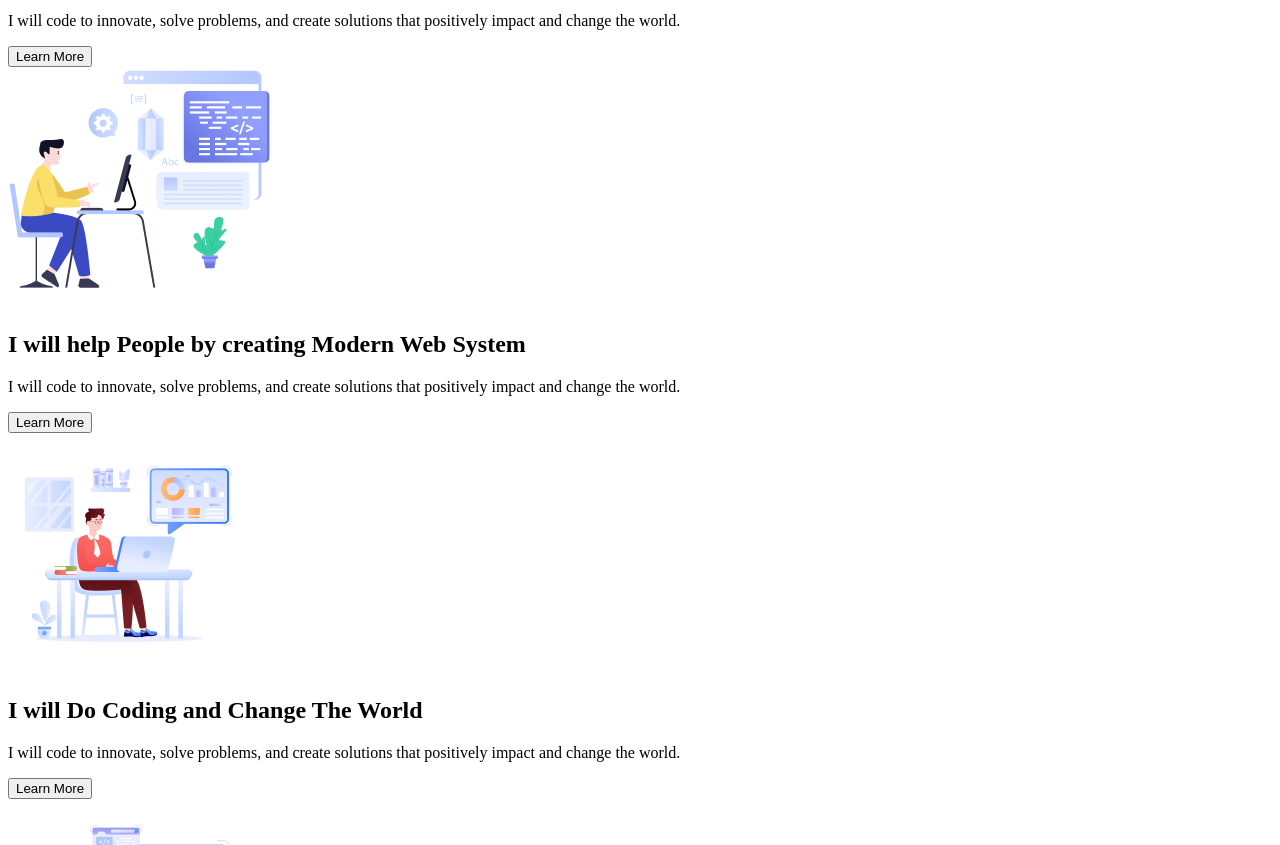
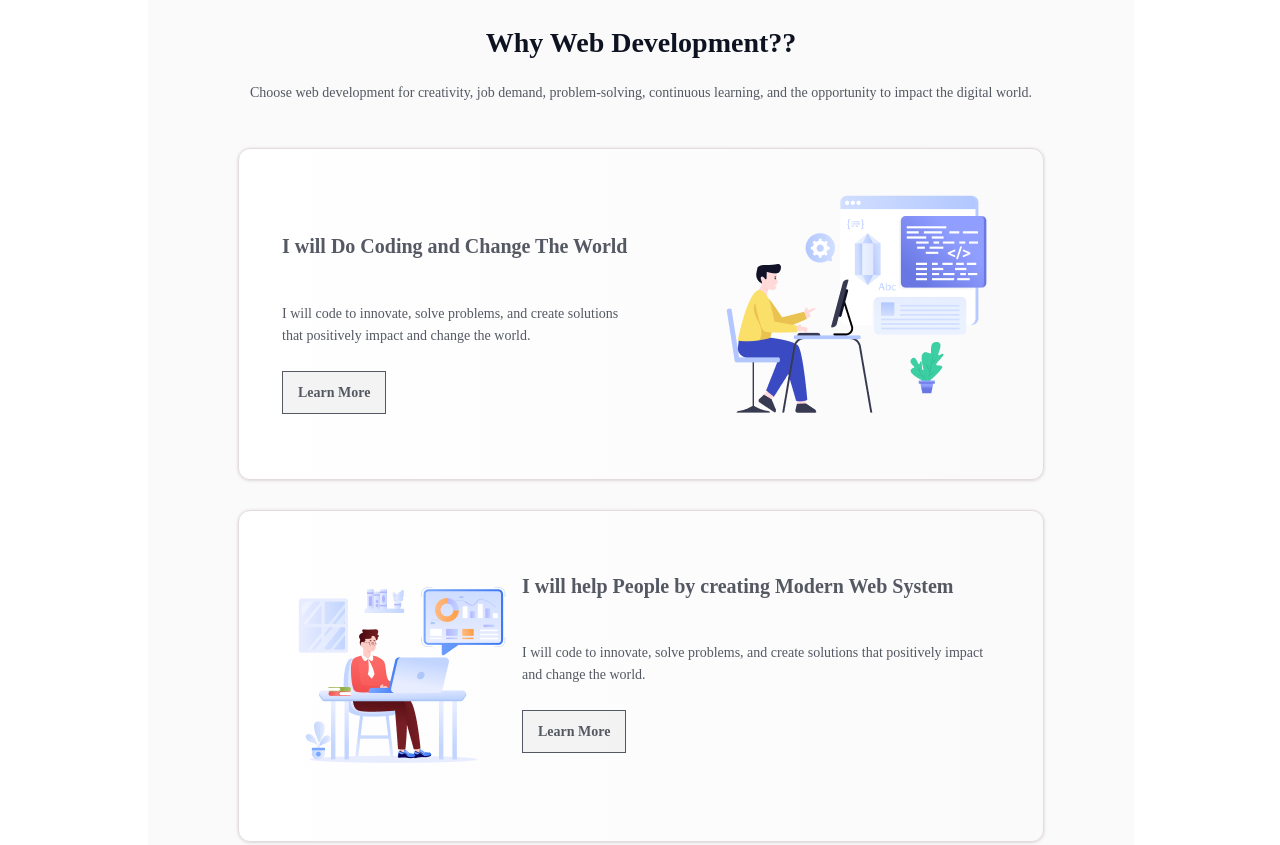
Before and after one commit to AsadEducation/main_assignment, a plain HTML site: page index.html in a window 1280 px wide. Shown: the part 768-1613 px from the top of the page. Drawn offline with Linux system fonts and the light colour scheme; a web font is replaced by a local one.

Commit message:
Why development page done

```diff
--- a/index.html
+++ b/index.html
@@ -34,27 +34,27 @@
     <main>
         <section class="why">
             <div class="section_heading">
-                <h2 class="section_title">Why Web Development??</h2>
-                <p class="section_des"> Choose web development for creativity, job demand, problem-solving, continuous learning, and the opportunity to impact the digital world.</p>
+                <h2 class="section_title center">Why Web Development??</h2>
+                <p class="description center"> Choose web development for creativity, job demand, problem-solving, continuous learning, and the opportunity to impact the digital world.</p>
             </div>
             <div class="content_des">
                 <div class="text_des">
                  <h2 class="text_title">I will Do Coding and Change The World</h2>
-                 <p class="text_subtitle">I will code to innovate, solve problems, and create solutions that positively impact and change the world.</p>
-                 <div>
-                    <button>Learn More</button>
+                 <p class="description left">I will code to innovate, solve problems, and create solutions that positively impact and change the world.</p>
+                 <div class="left">
+                    <button class="why_button">Learn More</button>
                  </div>
                 </div>
                 <div class="img_des">
                     <img src="./assets/layer.png" alt="">
                 </div>
             </div>
-            <div class="content_des">
+            <div class="content_reverse">
                 <div class="text_des">
                     <h2 class="text_title">I will help People by creating Modern Web System</h2>
-                    <p class="text_subtitle">I will code to innovate, solve problems, and create solutions that positively impact and change the world.</p>
-                    <div>
-                       <button>Learn More</button>
+                    <p class="description left">I will code to innovate, solve problems, and create solutions that positively impact and change the world.</p>
+                    <div class="left">
+                       <button class="why_button">Learn More</button>
                     </div>
                    </div>
                 <div class="img_des">
@@ -64,9 +64,9 @@
             <div class="content_des">
                 <div class="text_des">
                     <h2 class="text_title">I will Do Coding and Change The World</h2>
-                    <p class="text_subtitle">I will code to innovate, solve problems, and create solutions that positively impact and change the world.</p>
-                    <div>
-                       <button>Learn More</button>
+                    <p class="description left">I will code to innovate, solve problems, and create solutions that positively impact and change the world.</p>
+                    <div class="left">
+                       <button class="why_button">Learn More</button>
                     </div>
                    </div>
                 <div class="img_des">
--- a/styles/index.css
+++ b/styles/index.css
@@ -9,7 +9,6 @@
     font-weight: 400;
     line-height: 22px;
     letter-spacing: 0%;
-    text-align: center;
     opacity: 0.7;
 }
 
@@ -27,6 +26,22 @@
     text-align: center;
 }
 
+section {
+    /* width: 1070px; */
+    /* border: 2px solid red; */
+    margin: 68px 138px 82px 140px;
+}
+
+.center {
+    text-align: center;
+    justify-content: center;
+}
+
+.left {
+    text-align: left;
+}
+
+
 
 /* banner styles */
 
@@ -34,7 +49,8 @@
 header {
     background-image: url("../assets/hero.png");
     text-align: center;
-    border: 2px dashed rgb(165, 171, 185);
+    border-top: 2px dashed rgb(165, 171, 185);
+    border-bottom: 2px dashed rgb(165, 171, 185);
 }
 
 .heading {
@@ -54,12 +70,89 @@ header {
 
 .banner {
     width: 930px;
+    /* border: 2px solid red; */
     display: flex;
     flex-direction: column;
     text-align: center;
     align-items: center;
     justify-content: center;
     gap: 16px;
-    margin:20px 200px 40px 200px;
+    margin: 20px 200px 40px 200px;
 
 }
+
+/* section styles */
+
+.why {
+    padding: 74px 90px 74px 90px;
+    display: flex;
+    flex-direction: column;
+    border-radius: 12px;
+    gap:30px;
+
+
+    background: rgba(13, 19, 33, 0.02);
+    /* border: 2px solid red; */
+
+}
+
+.content_des {
+    display: flex;
+    text-align: center;
+    justify-content: space-between;
+    align-items: center;
+    gap: 90px;
+}
+
+.content_reverse {
+    display: flex;
+    flex-direction: row-reverse;
+}
+
+.content_des , .content_reverse {
+    border:0.5px solid  rgb(226, 220, 220);
+    box-shadow: 0 0.5px 3px  rgb(214, 204, 204);
+    border-radius: 12px;
+    padding:43px;
+    background: linear-gradient(90.00deg, rgb(255, 255, 255), rgba(255, 255, 255, 0) 100%);
+}
+
+.section_title {
+    color: rgb(13, 19, 33);
+    font-family: Azeret Mono;
+    font-size: 28px;
+    font-weight: 800;
+    line-height: 33px;
+    letter-spacing: 0%;
+    text-align: center;
+}
+
+.text_title {
+    color: rgba(13, 19, 33, 0.7);
+    font-family: Azeret Mono;
+    font-size: 20px;
+    font-weight: 700;
+    line-height: 31px;
+    letter-spacing: 0%;
+    text-align: left;
+}
+
+.why_button {
+    color: rgb(13, 19, 33);
+    font-family: Azeret Mono;
+    font-size: 14px;
+    font-weight: 600;
+    line-height: 21px;
+    letter-spacing: 0%;
+    text-align: center;
+    padding: 10px 15px 10px 15px;
+    box-sizing: border-box;
+    border: 1px solid rgb(13, 19, 33);
+    opacity: 0.7;
+}
+
+.text_des{
+    display: flex;
+    flex-direction: column;
+    gap:10px;
+}
```
